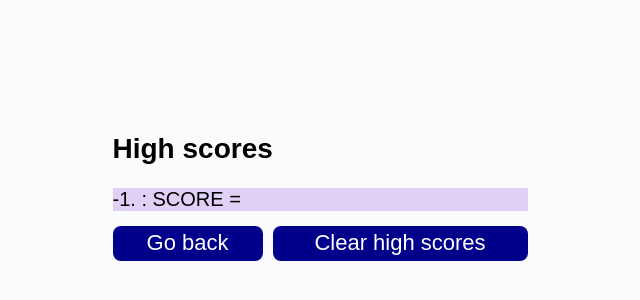
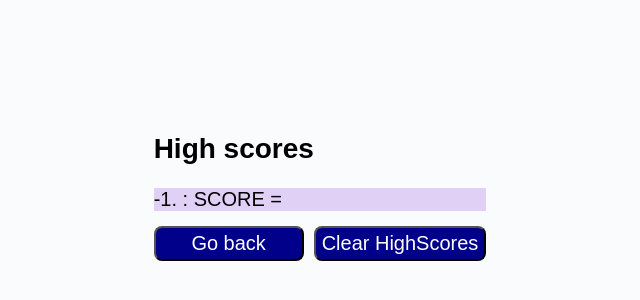
Before and after one commit to adamgmcfadden/codeQuiz, a plain HTML site: page highScore.html in a window 1280 px wide. Shown: the part 40-340 px from the top of the page, without its empty margins (320-960 px from the left). Drawn offline with Linux system fonts and the light colour scheme.

Commit message:
refactoring complete

```diff
--- a/assets/css/style.css
+++ b/assets/css/style.css
@@ -11,15 +11,15 @@ GLOBAL STYLING
 html,
 body,
 .wrapper {
-  height: 100%;
   margin: 0;
   padding: 0;
+  height: 100%;
 }
 
 /*global font and background color*/
 body {
+  background-color: #f9fbfd;
   font-family: sans-serif;
-  background-color: #f9fbfd;
 }
 
 /*-----------------------------------------
@@ -27,16 +27,16 @@ STYLING AND POSITIONING FOR HEADER ELEMENTS
 -----------------------------------------*/
 /*parent element used to position on page*/
 header {
+  margin-top: 3px;
   display: flex;
   justify-content: space-between;
-  margin-top: 3px;
 }
 /*font styling for "view high score"*/
 h2 {
+  margin-left: 20px;
+  color: rgb(150, 80, 220);
   font-size: 18px;
   font-weight: normal;
-  margin-left: 20px;
-  color: rgb(150, 80, 220);
 }
 /*remove anchor default styling*/
 a {
@@ -45,8 +45,8 @@ a {
 
 /*temporary styling for top right timer*/
 h3 {
+  margin-right: 20px;
   font-weight: normal;
-  margin-right: 20px;
 }
 
 /*---------------------------------------
@@ -66,18 +66,18 @@ STYLING AND POSITIONING FOR PARENT ELEMENTS
 
 /*parent element for submit score content*/
 .submit-container {
+  width: 80%;
   display: flex;
   align-items: center;
   justify-content: space-between;
-  width: 80%;
 }
 
 /*parent element for highscore content*/
 .score-container {
+  margin-top: 150px;
   display: flex;
   flex-direction: column;
   align-items: center;
-  margin-top: 150px;
 }
 
 /*----------------------------------------
@@ -85,16 +85,14 @@ STYLING AND POSITIONING FOR BUTTONS STARTS
 ----------------------------------------*/
 /*btn styling to be used throughout quiz*/
 .btn {
-  border: none;
+  margin-top: 16px;
+  border-radius: 8px;
+  height: 33px;
   background-color: darkblue;
-  border-radius: 8px;
   color: white;
-  font-size: 22px;
-  margin-top: 16px;
-  padding: 8px 25px;
+  font-size: 20px;
   text-align: left;
   cursor: pointer;
-  width: 255px;
 }
 /*all button hover*/
 .btn:hover {
@@ -103,16 +101,16 @@ STYLING AND POSITIONING FOR BUTTONS STARTS
 
 /*start buttons styling and positioning*/
 .start-btn {
-  width: 150px;
+  width: 130px;
   text-align: center;
 }
 
 /*answer buttons styling and positioning*/
 .answer-btn {
+  margin: 20px 0;
+  width: 250px;
   display: flex;
   flex-direction: column;
-  margin: 20px 0;
-  width: 255px;
 }
 
 /*submit button styling and positioning*/
@@ -124,27 +122,25 @@ STYLING AND POSITIONING FOR BUTTONS STARTS
 
 /*highscore page -button- parent element*/
 .score-btn {
+  height: 35px;
   display: flex;
-  height: 35px;
 }
 
 /*clear high score button styling and positioning*/
 .clear-all-btn {
+  margin-top: 0;
+  height: 35px;
   text-align: center;
   justify-content: center;
-  margin-top: 0;
-  padding-top: 4px;
-  height: 35px;
 }
 
 /*load new quiz button*/
 .go-back-btn {
+  margin-top: 0;
+  margin-right: 10px;
+  height: 35px;
+  width: 150px;
   text-align: center;
-  width: 150px;
-  margin-right: 10px;
-  margin-top: 0;
-  padding-top: 4px;
-  height: 35px;
 }
 /*-------------------------------------
 STYLING AND POSITIONING FOR BUTTONS ENDS
@@ -159,16 +155,6 @@ TEXT AND OTHER STYLING STARTS
   font-weight: bold;
 }
 
-/*highscore display*/
-.high-score h2 {
-  height: auto;
-  margin-bottom: 5px;
-  margin-left: -20px;
-  background-color: rgba(150, 80, 220, 0.25);
-  font-size: 20px;
-  color: black;
-}
-
 /*space between question and answers*/
 .question-style {
   margin-top: 50px;
@@ -176,10 +162,10 @@ TEXT AND OTHER STYLING STARTS
 
 /*styling for Correct/Wrong Text*/
 .correct-wrong {
+  border-top: 3px solid grey;
+  padding-top: 10px;
   width: 800px;
-  padding-top: 10px;
   color: grey;
-  border-top: 3px solid grey;
   font-size: 25px;
   font-style: italic;
 }
@@ -192,10 +178,19 @@ TEXT AND OTHER STYLING STARTS
 
 /*submit page input field*/
 .text-area {
+  height: 27px;
   width: 45%;
-  height: 27px;
   font-size: 20px;
   justify-content: center;
+}
+
+/*highscore display*/
+.high-score h2 {
+  margin-bottom: 5px;
+  margin-left: -20px;
+  background-color: rgba(150, 80, 220, 0.25);
+  color: black;
+  font-size: 20px;
 }
 
 /*-------------
--- a/highScore.html
+++ b/highScore.html
@@ -21,7 +21,7 @@
         >
         <!--button that clear localStorage(highscores)-->
         <button id="clear-all" class="btn clear-all-btn">
-          Clear high scores
+          Clear HighScores
         </button>
       </div>
       <!--link to score.js-->
```
